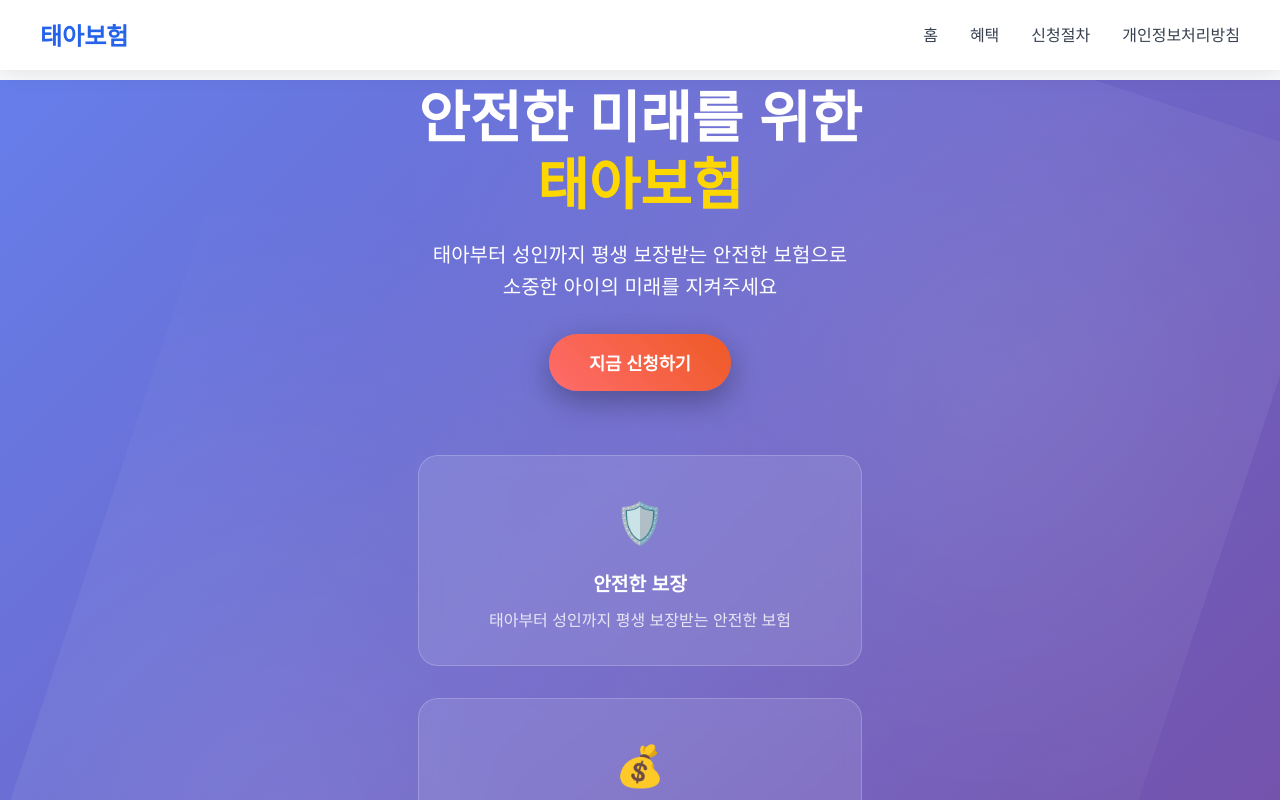
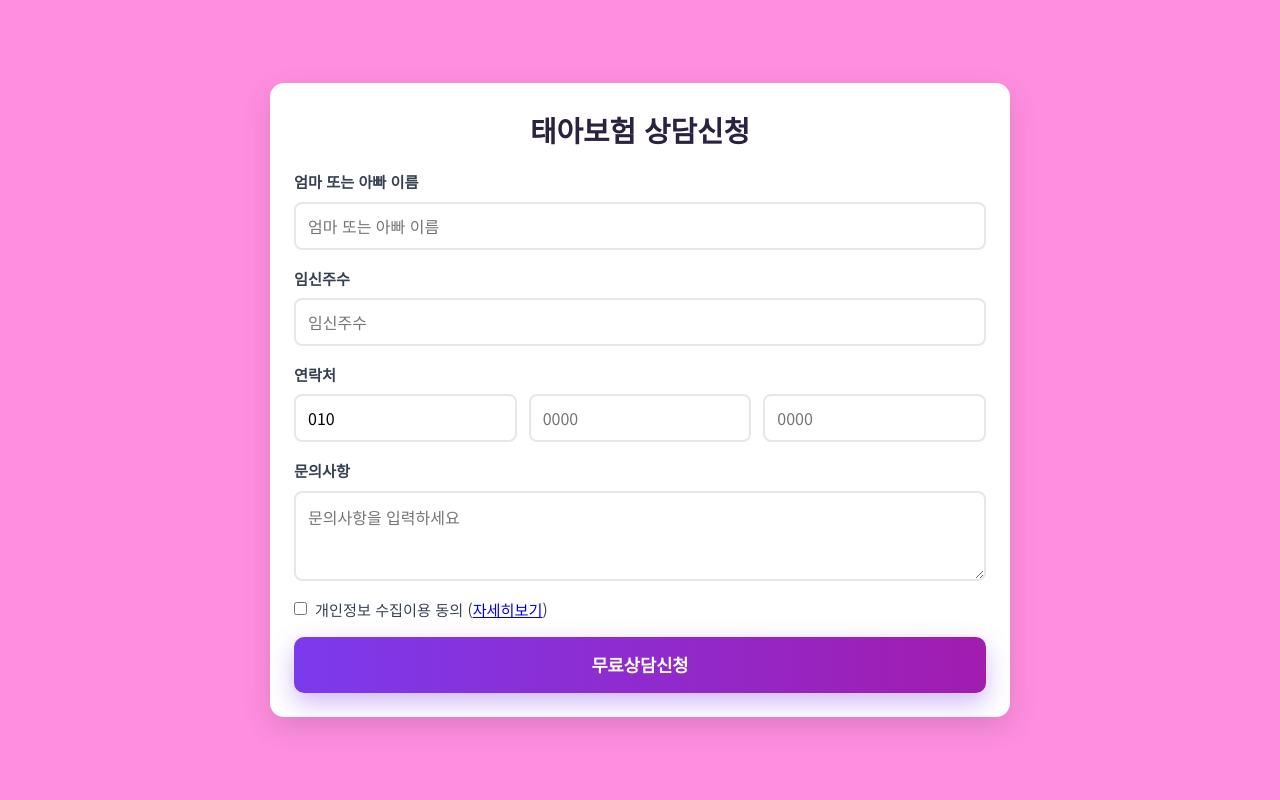
Before and after one commit to kkk1445/ju, a React (Create React App) app: page / in a window 1280 px wide. Shown: the top 800 px of the page. Built offline with nearby package versions, Linux system fonts and the light colour scheme.

Commit message:
랜딩 전용 간단 폼 구현: 이름/연락처/임신주수/문의사항 + 헤더 숨김, 홈 라우트 교체

```diff
--- a/src/App.js
+++ b/src/App.js
@@ -3,7 +3,7 @@ import { BrowserRouter as Router, Routes, Route } from 'react-router-dom';
 import { Toaster } from 'react-hot-toast';
 import styled, { createGlobalStyle } from 'styled-components';
 import Header from './components/Header';
-import Hero from './components/Hero';
+import LandingPage from './components/LandingPage';
 import ApplicationForm from './components/ApplicationForm';
 import AdminPanel from './components/AdminPanel';
 import PrivacyPolicy from './components/PrivacyPolicy';
@@ -44,68 +44,24 @@ const AppContainer = styled.div`
 `;
 
 const MainContent = styled.main`
-  padding-top: 80px; /* Header 높이만큼 여백 */
+  padding-top: 0; /* 랜딩은 풀스크린 */
 `;
 
 const App = () => {
   const [isFormOpen, setIsFormOpen] = useState(false);
 
-  const handleApplyClick = () => {
-    setIsFormOpen(true);
-  };
-
-  const handleFormClose = () => {
-    setIsFormOpen(false);
-  };
-
   return (
     <Router>
       <GlobalStyle />
       <AppContainer>
-        <Header />
         <MainContent>
           <Routes>
-            <Route
-              path="/"
-              element={<Hero onApplyClick={handleApplyClick} />}
-            />
-            <Route
-              path="/admin"
-              element={<AdminPanel />}
-            />
-            <Route
-              path="/privacy"
-              element={<PrivacyPolicy />}
-            />
+            <Route path="/" element={<LandingPage />} />
+            <Route path="/admin" element={<AdminPanel />} />
+            <Route path="/privacy" element={<PrivacyPolicy />} />
           </Routes>
         </MainContent>
-
-        <ApplicationForm
-          isOpen={isFormOpen}
-          onClose={handleFormClose}
-        />
-
-        <Toaster
-          position="top-center"
-          reverseOrder={false}
-          gutter={8}
-          containerClassName=""
-          containerStyle={{}}
-          toastOptions={{
-            className: '',
-            duration: 4000,
-            style: {
-              background: '#363636',
-              color: '#fff',
-            },
-            success: {
-              duration: 3000,
-              theme: {
-                primary: '#4aed88',
-              },
-            },
-          }}
-        />
+        <Toaster position="top-center" />
       </AppContainer>
     </Router>
   );
--- a/src/components/Header.js
+++ b/src/components/Header.js
@@ -3,149 +3,11 @@ import styled from 'styled-components';
 import { motion } from 'framer-motion';
 
 const HeaderContainer = styled.header`
-  position: fixed;
-  top: 0;
-  left: 0;
-  right: 0;
-  background: rgba(255, 255, 255, 0.95);
-  backdrop-filter: blur(10px);
-  z-index: 1000;
-  padding: 1rem 2rem;
-  box-shadow: 0 2px 20px rgba(0, 0, 0, 0.1);
-`;
-
-const Nav = styled.nav`
-  max-width: 1200px;
-  margin: 0 auto;
-  display: flex;
-  justify-content: space-between;
-  align-items: center;
-`;
-
-const Logo = styled(motion.div)`
-  font-size: 1.5rem;
-  font-weight: 700;
-  color: #2563eb;
-  cursor: pointer;
-`;
-
-const NavLinks = styled.div`
-  display: flex;
-  gap: 2rem;
-
-  @media (max-width: 768px) {
-    display: none;
-  }
-`;
-
-const NavLink = styled(motion.a)`
-  text-decoration: none;
-  color: #374151;
-  font-weight: 500;
-  transition: color 0.3s ease;
-
-  &:hover {
-    color: #2563eb;
-  }
-`;
-
-const MobileMenuButton = styled.button`
-  display: none;
-  background: none;
-  border: none;
-  font-size: 1.5rem;
-  cursor: pointer;
-
-  @media (max-width: 768px) {
-    display: block;
-  }
-`;
-
-const MobileMenu = styled(motion.div)`
-  position: fixed;
-  top: 0;
-  left: 0;
-  right: 0;
-  bottom: 0;
-  background: rgba(255, 255, 255, 0.98);
-  display: flex;
-  flex-direction: column;
-  justify-content: center;
-  align-items: center;
-  gap: 2rem;
-  z-index: 1001;
-`;
-
-const MobileNavLink = styled(motion.a)`
-  text-decoration: none;
-  color: #374151;
-  font-size: 1.5rem;
-  font-weight: 500;
-
-  &:hover {
-    color: #2563eb;
-  }
+  display: none; /* 랜딩 전용 페이지에서는 헤더 숨김 */
 `;
 
 const Header = () => {
-  const [isMobileMenuOpen, setIsMobileMenuOpen] = useState(false);
-
-  const navItems = [
-    { href: '#home', text: '홈' },
-    { href: '#benefits', text: '혜택' },
-    { href: '#process', text: '신청절차' },
-    { href: '/privacy', text: '개인정보처리방침' }
-  ];
-
-  return (
-    <HeaderContainer>
-      <Nav>
-        <Logo
-          whileHover={{ scale: 1.05 }}
-          whileTap={{ scale: 0.95 }}
-        >
-          태아보험
-        </Logo>
-
-        <NavLinks>
-          {navItems.map((item, index) => (
-            <NavLink
-              key={index}
-              href={item.href}
-              whileHover={{ y: -2 }}
-              whileTap={{ scale: 0.95 }}
-            >
-              {item.text}
-            </NavLink>
-          ))}
-        </NavLinks>
-
-        <MobileMenuButton onClick={() => setIsMobileMenuOpen(!isMobileMenuOpen)}>
-          {isMobileMenuOpen ? '✕' : '☰'}
-        </MobileMenuButton>
-      </Nav>
-
-      {isMobileMenuOpen && (
-        <MobileMenu
-          initial={{ opacity: 0 }}
-          animate={{ opacity: 1 }}
-          exit={{ opacity: 0 }}
-        >
-          {navItems.map((item, index) => (
-            <MobileNavLink
-              key={index}
-              href={item.href}
-              onClick={() => setIsMobileMenuOpen(false)}
-              whileHover={{ scale: 1.1 }}
-              whileTap={{ scale: 0.9 }}
-            >
-              {item.text}
-            </MobileNavLink>
-          ))}
-        </MobileMenu>
-      )}
-    </HeaderContainer>
-  );
+  return <HeaderContainer />;
 };
 
 export default Header;
--- /dev/null
+++ b/src/components/LandingPage.js
@@ -0,0 +1,196 @@
+import React from 'react';
+import styled from 'styled-components';
+import { useForm } from 'react-hook-form';
+import { collection, addDoc, serverTimestamp } from 'firebase/firestore';
+import { db } from '../firebase/config';
+import { motion } from 'framer-motion';
+import toast from 'react-hot-toast';
+
+const Page = styled.div`
+  min-height: 100vh;
+  display: flex;
+  align-items: center;
+  justify-content: center;
+  padding: 2rem 1rem;
+  background: #ff8ee0;
+`;
+
+const Card = styled(motion.div)`
+  width: 100%;
+  max-width: 740px;
+  background: #fff;
+  border-radius: 14px;
+  padding: 1.5rem;
+  box-shadow: 0 10px 30px rgba(0,0,0,0.12);
+`;
+
+const Title = styled.h1`
+  text-align: center;
+  font-size: 1.8rem;
+  font-weight: 800;
+  margin-bottom: 1rem;
+  color: #2b2240;
+`;
+
+const Form = styled.form`
+  display: grid;
+  gap: 1rem;
+`;
+
+const Input = styled.input`
+  width: 100%;
+  height: 48px;
+  border: 2px solid #e5e7eb;
+  border-radius: 8px;
+  padding: 0 12px;
+  font-size: 1rem;
+  &:focus { outline: none; border-color: #a855f7; }
+  &.error { border-color: #ef4444; }
+`;
+
+const TextArea = styled.textarea`
+  width: 100%;
+  min-height: 90px;
+  border: 2px solid #e5e7eb;
+  border-radius: 8px;
+  padding: 12px;
+  font-size: 1rem;
+  resize: vertical;
+  &:focus { outline: none; border-color: #a855f7; }
+`;
+
+const PhoneRow = styled.div`
+  display: grid;
+  grid-template-columns: 1fr 1fr 1fr;
+  gap: 0.75rem;
+`;
+
+const ConsentRow = styled.div`
+  display: flex;
+  align-items: center;
+  gap: 0.5rem;
+  font-size: 0.95rem;
+  color: #374151;
+`;
+
+const Checkbox = styled.input``;
+
+const SubmitButton = styled(motion.button)`
+  width: 100%;
+  height: 56px;
+  border: none;
+  border-radius: 10px;
+  color: #fff;
+  font-size: 1.1rem;
+  font-weight: 800;
+  cursor: pointer;
+  background: linear-gradient(90deg, #7c3aed, #a21caf);
+  box-shadow: 0 10px 24px rgba(124,58,237,0.35);
+`;
+
+const Label = styled.label`
+  font-size: 0.95rem;
+  font-weight: 600;
+  color: #374151;
+`;
+
+const Field = styled.div`
+  display: grid;
+  gap: 0.5rem;
+`;
+
+const ErrorText = styled.span`
+  font-size: 0.8rem;
+  color: #ef4444;
+`;
+
+const LandingPage = () => {
+  const { register, handleSubmit, setValue, formState: { errors }, reset } = useForm({
+    defaultValues: { phone1: '010' }
+  });
+
+  const onSubmit = async (data) => {
+    const phone = `${data.phone1}-${data.phone2}-${data.phone3}`;
+    try {
+      await addDoc(collection(db, 'applications'), {
+        applicantName: data.applicantName,
+        pregnancyWeeks: data.pregnancyWeeks || '',
+        phone,
+        phoneParts: { p1: data.phone1, p2: data.phone2, p3: data.phone3 },
+        additionalInfo: data.additionalInfo || '',
+        agreed: true,
+        status: 'pending',
+        createdAt: serverTimestamp(),
+      });
+      toast.success('신청이 완료되었습니다!');
+      reset({ phone1: '010' });
+    } catch (e) {
+      console.error(e);
+      toast.error('신청 중 오류가 발생했습니다.');
+    }
+  };
+
+  return (
+    <Page>
+      <Card initial={{ y: 12, opacity: 0 }} animate={{ y: 0, opacity: 1 }}>
+        <Title>태아보험 상담신청</Title>
+        <Form onSubmit={handleSubmit(onSubmit)}>
+          <Field>
+            <Label>엄마 또는 아빠 이름</Label>
+            <Input
+              placeholder="엄마 또는 아빠 이름"
+              {...register('applicantName', { required: '이름을 입력해주세요' })}
+              className={errors.applicantName ? 'error' : ''}
+            />
+            {errors.applicantName && <ErrorText>{errors.applicantName.message}</ErrorText>}
+          </Field>
+
+          <Field>
+            <Label>임신주수</Label>
+            <Input
+              type="number"
+              placeholder="임신주수"
+              {...register('pregnancyWeeks')}
+            />
+          </Field>
+
+          <Field>
+            <Label>연락처</Label>
+            <PhoneRow>
+              <Input placeholder="010" maxLength={3} {...register('phone1', {
+                required: true,
+                pattern: { value: /^\d{2,3}$/, message: '번호를 확인해주세요' }
+              })} />
+              <Input placeholder="0000" maxLength={4} {...register('phone2', {
+                required: '번호를 입력해주세요',
+                pattern: { value: /^\d{3,4}$/, message: '번호를 확인해주세요' }
+              })} className={errors.phone2 ? 'error' : ''} />
+              <Input placeholder="0000" maxLength={4} {...register('phone3', {
+                required: '번호를 입력해주세요',
+                pattern: { value: /^\d{4}$/, message: '번호를 확인해주세요' }
+              })} className={errors.phone3 ? 'error' : ''} />
+            </PhoneRow>
+            {(errors.phone2 || errors.phone3) && (
+              <ErrorText>{errors.phone2?.message || errors.phone3?.message}</ErrorText>
+            )}
+          </Field>
+
+          <Field>
+            <Label>문의사항</Label>
+            <TextArea placeholder="문의사항을 입력하세요" {...register('additionalInfo')} />
+          </Field>
+
+          <ConsentRow>
+            <Checkbox type="checkbox" {...register('agree', { required: true })} />
+            <span>개인정보 수집이용 동의 (<a href="/privacy" target="_blank" rel="noreferrer">자세히보기</a>)</span>
+          </ConsentRow>
+          {errors.agree && <ErrorText>동의가 필요합니다</ErrorText>}
+
+          <SubmitButton whileTap={{ scale: 0.98 }} type="submit">무료상담신청</SubmitButton>
+        </Form>
+      </Card>
+    </Page>
+  );
+};
+
+export default LandingPage;
```
Also changed, not shown: 1 other file (tests, documents, lock files or other folders).
